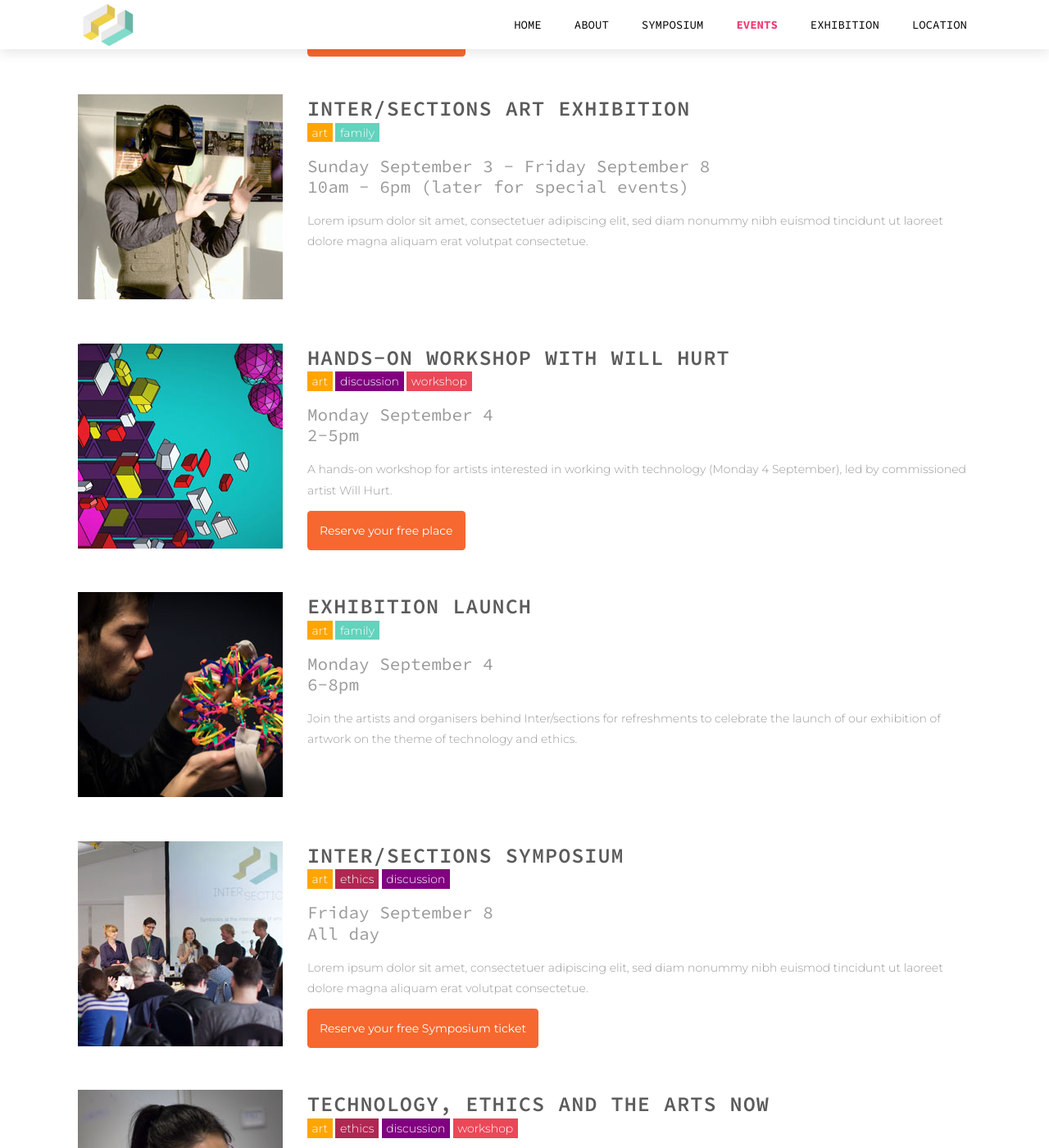
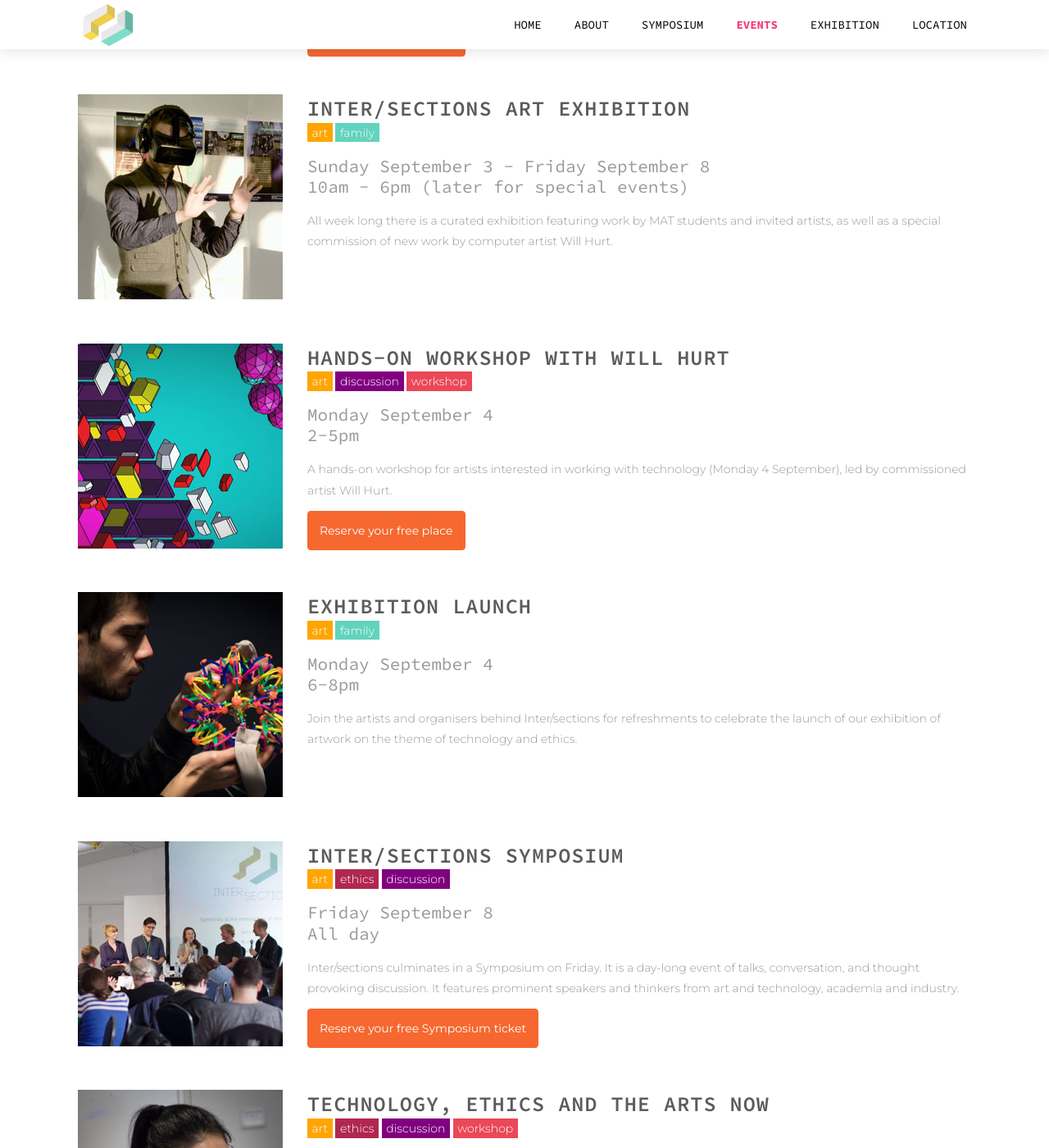
Before and after one commit to disastrid/intersections_redux, a Jekyll site: the page built from events.html, in a window 1280 px wide and 1400 px high, scrolled down 1023 px. Shown: the whole window at 82% size. Built offline with Jekyll 4.4.1, drawn with Linux system fonts in a browser that asks for light colours.

Commit message:
got rid of lorem ipsum on events page aughh

```diff
--- a/_data/events.yml
+++ b/_data/events.yml
@@ -13,7 +13,7 @@
   time: 10am - 6pm (later for special events)
   tags: ["art", "family"]
   desc:
-    Lorem ipsum dolor sit amet, consectetuer adipiscing elit, sed diam nonummy nibh euismod tincidunt ut laoreet dolore magna aliquam erat volutpat consectetue.
+    All week long there is a curated exhibition featuring work by MAT students and invited artists, as well as a special commission of new work by computer artist Will Hurt.
 - image: willhurt.jpg
   name: Hands-on workshop with Will hurt
   date: Monday September 4
@@ -38,7 +38,7 @@
   button-url: "https://www.eventbrite.co.uk/e/intersections-symposium-tickets-35385982426"
   button-text: Reserve your free Symposium ticket
   desc:
-    Lorem ipsum dolor sit amet, consectetuer adipiscing elit, sed diam nonummy nibh euismod tincidunt ut laoreet dolore magna aliquam erat volutpat consectetue.
+    Inter/sections culminates in a Symposium on Friday. It is a day-long event of talks, conversation, and thought provoking discussion. It features prominent speakers and thinkers from art and technology, academia and industry.
 - image: listen.jpg
   name: Technology, Ethics and the Arts Now
   date: Friday September 8
```
